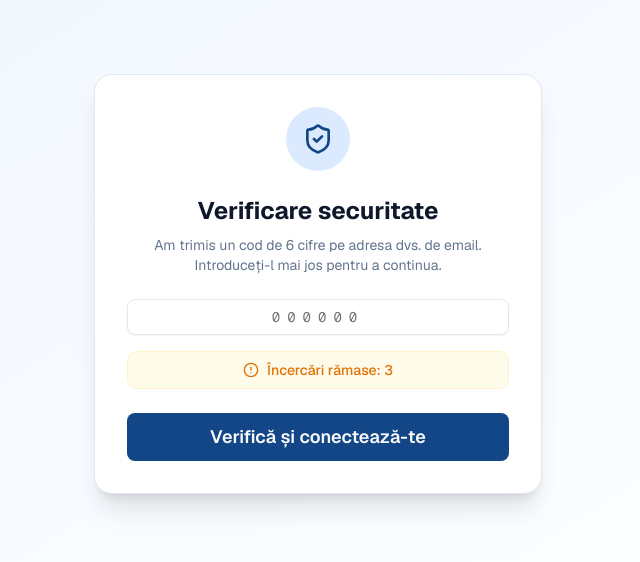
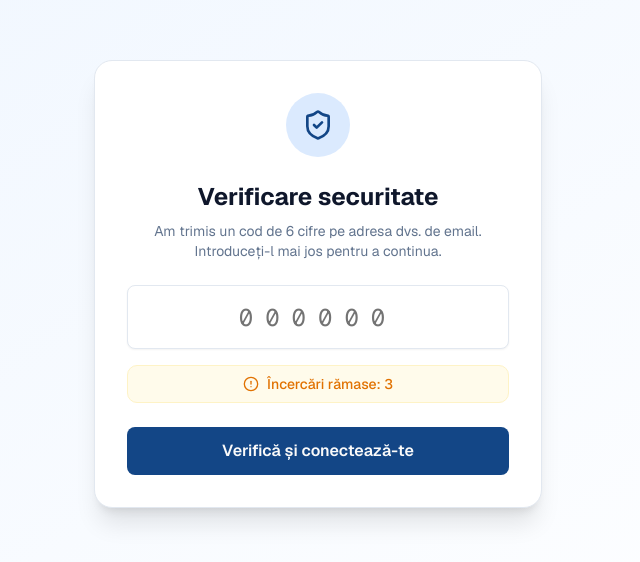
Before and after one commit to Licenta-proiect/frontend, a Next.js app in the folder frontend/: page /verify-2fa in a window 1280 px wide. Shown: the part 116-678 px from the top of the page, without its empty margins (322-962 px from the left). Built offline with nearby package versions, Linux system fonts and the light colour scheme; no server answers.

Commit message:
Update page.tsx

```diff
--- a/frontend/src/app/verify-2fa/page.tsx
+++ b/frontend/src/app/verify-2fa/page.tsx
@@ -91,8 +91,8 @@ function Verify2FAContent() {
             onChange={(e) => setOtpCode(e.target.value.replace(/\D/g, "").slice(0, 6))}
             placeholder="000000"
             disabled={remainingAttempts <= 0}
-            className="text-center text-2xl font-mono tracking-[0.5em] border-slate-200 focus:ring-brand-blue"
-          />
+            className="text-center text-2xl md:text-2xl font-mono h-16 tracking-[0.5em] border-slate-200 focus:ring-brand-blue bg-white"
+            />
 
           <div className="flex items-center justify-center gap-2 text-sm font-medium text-amber-600 bg-amber-50 py-2 rounded-lg border border-amber-100">
             <AlertCircle className="h-4 w-4" />
@@ -103,7 +103,7 @@ function Verify2FAContent() {
         <Button
           onClick={handleVerification}
           disabled={isPending || remainingAttempts <= 0}
-          className="w-full bg-brand-blue hover:bg-brand-blue-dark h-12 text-lg font-semibold"
+          className="w-full bg-brand-blue hover:bg-brand-blue-dark h-12 text-md font-semibold"
         >
           {isPending ? <Loader2 className="animate-spin mr-2" /> : null}
           Verifică și conectează-te
```
